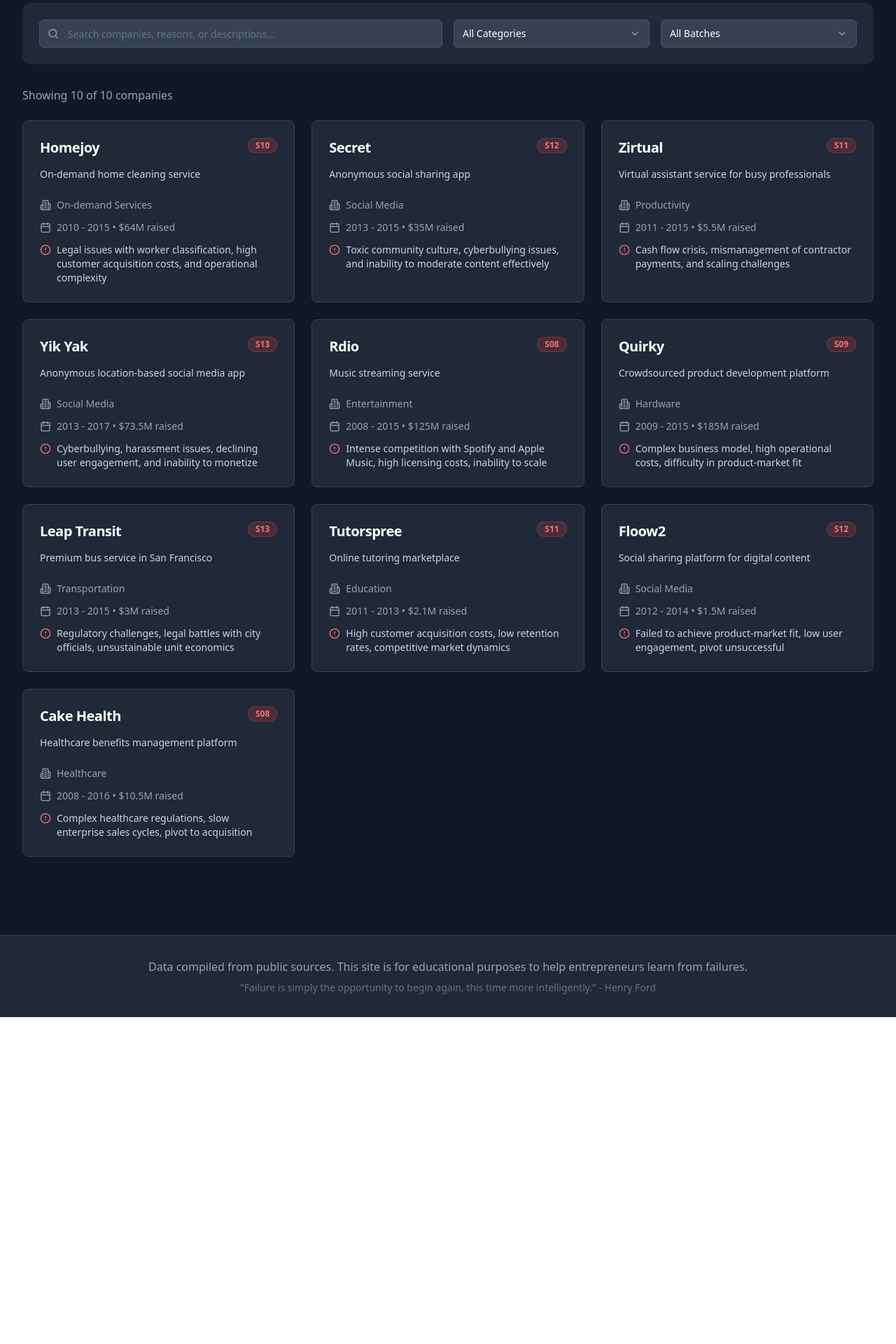
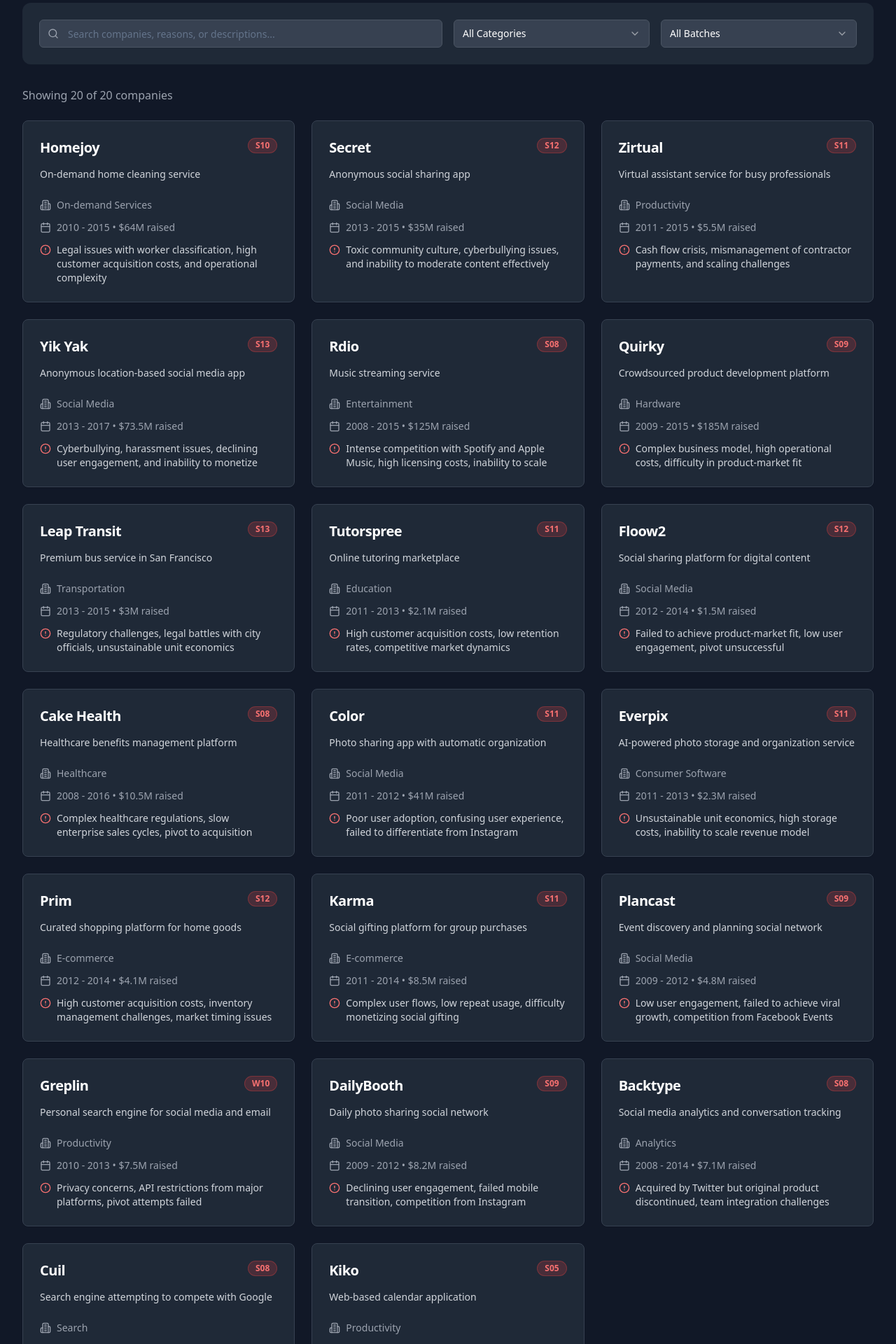
Before and after one commit to modelorona/ycombinator-graveyard-stories, a React (Vite) app: page / in a window 1280 px wide. Shown: the part 620-2540 px from the top of the page at 70% size. Before the commit the page ends 2073 px from the top, so only its background shows below. Built offline with nearby package versions, Linux system fonts and the light colour scheme.

Commit message:
Add more YC companies
Add more companies to the list.

```diff
--- a/src/pages/Index.tsx
+++ b/src/pages/Index.tsx
@@ -140,6 +140,126 @@ const deadCompanies: DeadCompany[] = [
     founded: 2008,
     shutdownYear: 2016,
     funding: "$10.5M"
+  },
+  {
+    id: 11,
+    name: "Color",
+    batch: "S11",
+    year: 2011,
+    description: "Photo sharing app with automatic organization",
+    reason: "Poor user adoption, confusing user experience, failed to differentiate from Instagram",
+    category: "Social Media",
+    founded: 2011,
+    shutdownYear: 2012,
+    funding: "$41M"
+  },
+  {
+    id: 12,
+    name: "Everpix",
+    batch: "S11",
+    year: 2011,
+    description: "AI-powered photo storage and organization service",
+    reason: "Unsustainable unit economics, high storage costs, inability to scale revenue model",
+    category: "Consumer Software",
+    founded: 2011,
+    shutdownYear: 2013,
+    funding: "$2.3M"
+  },
+  {
+    id: 13,
+    name: "Prim",
+    batch: "S12",
+    year: 2012,
+    description: "Curated shopping platform for home goods",
+    reason: "High customer acquisition costs, inventory management challenges, market timing issues",
+    category: "E-commerce",
+    founded: 2012,
+    shutdownYear: 2014,
+    funding: "$4.1M"
+  },
+  {
+    id: 14,
+    name: "Karma",
+    batch: "S11",
+    year: 2011,
+    description: "Social gifting platform for group purchases",
+    reason: "Complex user flows, low repeat usage, difficulty monetizing social gifting",
+    category: "E-commerce",
+    founded: 2011,
+    shutdownYear: 2014,
+    funding: "$8.5M"
+  },
+  {
+    id: 15,
+    name: "Plancast",
+    batch: "S09",
+    year: 2009,
+    description: "Event discovery and planning social network",
+    reason: "Low user engagement, failed to achieve viral growth, competition from Facebook Events",
+    category: "Social Media",
+    founded: 2009,
+    shutdownYear: 2012,
+    funding: "$4.8M"
+  },
+  {
+    id: 16,
+    name: "Greplin",
+    batch: "W10",
+    year: 2010,
+    description: "Personal search engine for social media and email",
+    reason: "Privacy concerns, API restrictions from major platforms, pivot attempts failed",
+    category: "Productivity",
+    founded: 2010,
+    shutdownYear: 2013,
+    funding: "$7.5M"
+  },
+  {
+    id: 17,
+    name: "DailyBooth",
+    batch: "S09",
+    year: 2009,
+    description: "Daily photo sharing social network",
+    reason: "Declining user engagement, failed mobile transition, competition from Instagram",
+    category: "Social Media",
+    founded: 2009,
+    shutdownYear: 2012,
+    funding: "$8.2M"
+  },
+  {
+    id: 18,
+    name: "Backtype",
+    batch: "S08",
+    year: 2008,
+    description: "Social media analytics and conversation tracking",
+    reason: "Acquired by Twitter but original product discontinued, team integration challenges",
+    category: "Analytics",
+    founded: 2008,
+    shutdownYear: 2014,
+    funding: "$7.1M"
+  },
+  {
+    id: 19,
+    name: "Cuil",
+    batch: "S08",
+    year: 2008,
+    description: "Search engine attempting to compete with Google",
+    reason: "Poor search quality, massive infrastructure costs, impossible competition with Google",
+    category: "Search",
+    founded: 2008,
+    shutdownYear: 2010,
+    funding: "$33M"
+  },
+  {
+    id: 20,
+    name: "Kiko",
+    batch: "S05",
+    year: 2005,
+    description: "Web-based calendar application",
+    reason: "Launched before market was ready, competition from Google Calendar, poor timing",
+    category: "Productivity",
+    founded: 2005,
+    shutdownYear: 2006,
+    funding: "$0.25M"
   }
 ];
 
```
